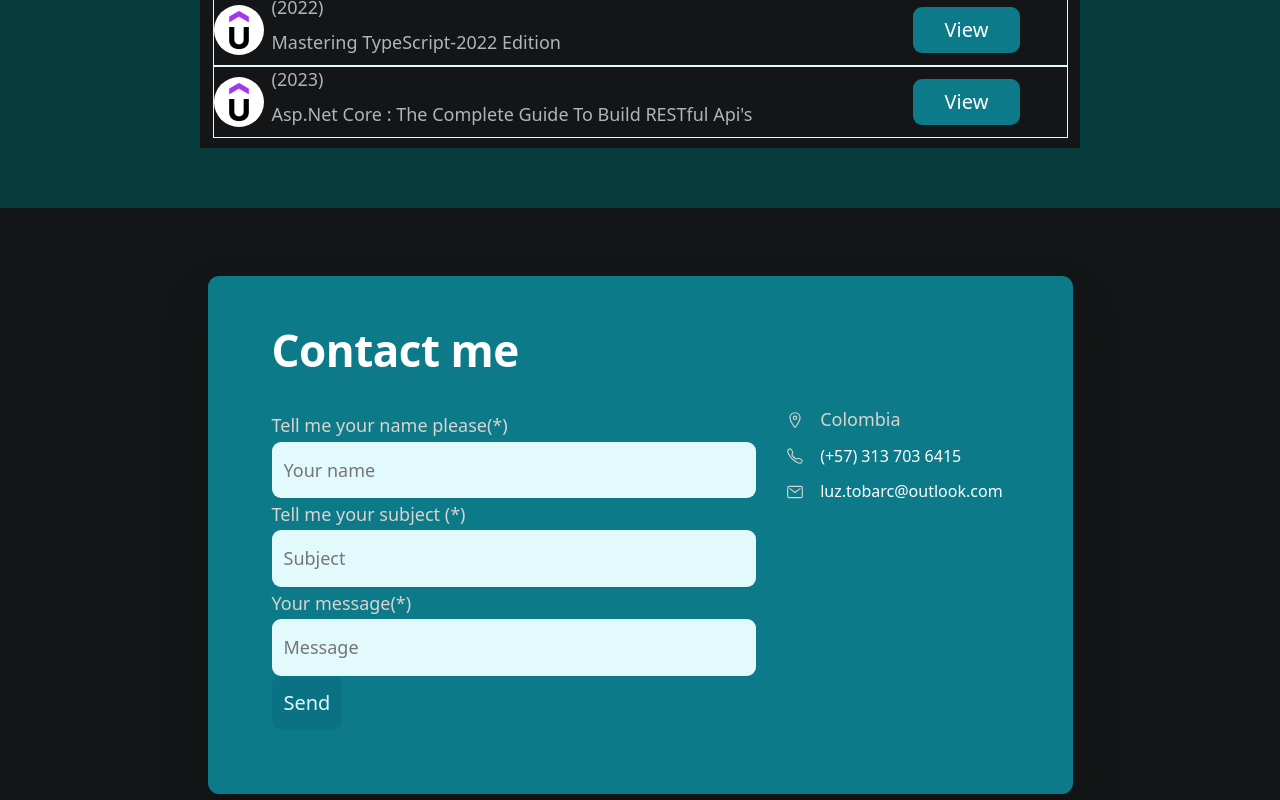
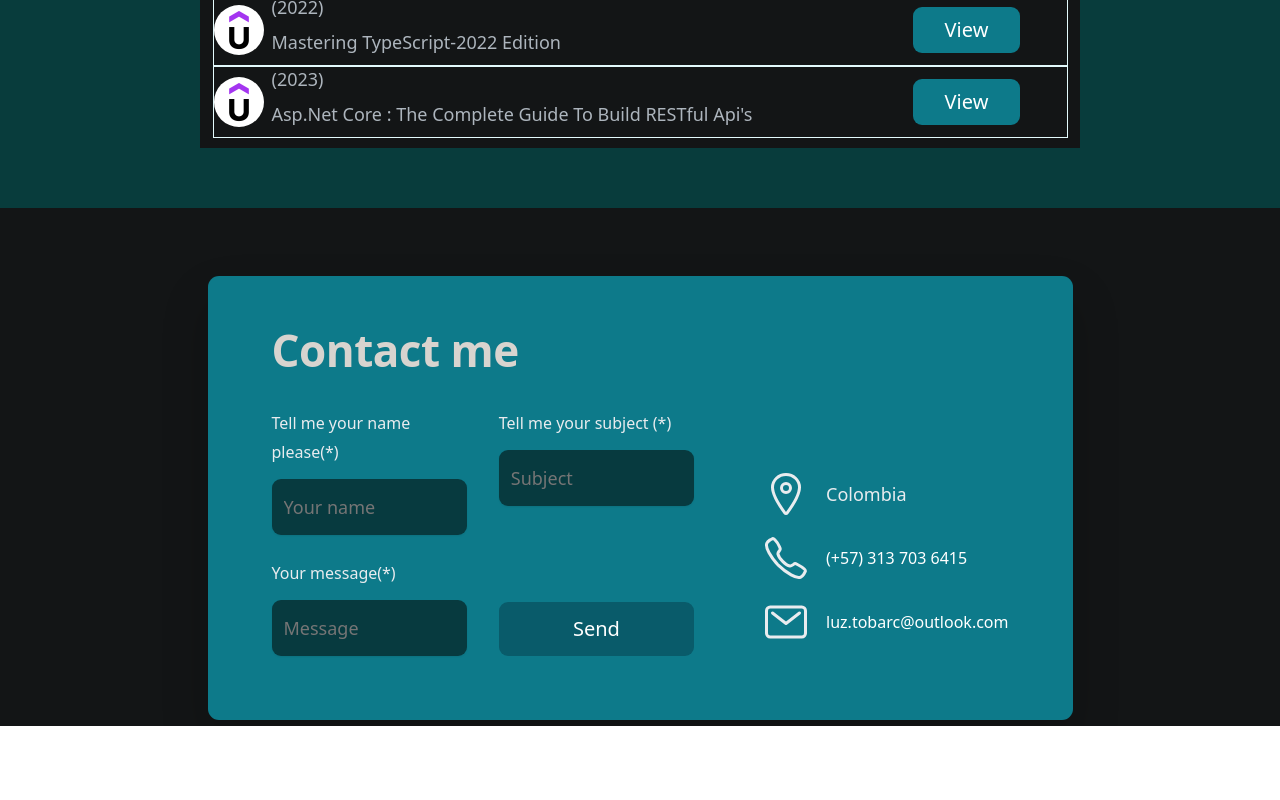
Before and after one commit to lizth93/curriculum-react, a React (Create React App) app: page / in a window 1280 px wide. Shown: the part 3248-4048 px from the top of the page. After the commit the page ends 3974 px from the top, so only its background shows below. Built offline with nearby package versions, Linux system fonts and the light colour scheme.

Commit message:
Additional styles are added

```diff
--- a/src/components/contact/component.tsx
+++ b/src/components/contact/component.tsx
@@ -17,19 +17,19 @@ export default function Contact(props: Props) {
             <address>
               <ul className="list-contact">
                 <li className="list-item">
-                  <IonIcon icon={locationOutline} />
+                  <IonIcon className="contact-icon" icon={locationOutline} />
                   <span>{contactInfo.country}</span>
                 </li>
 
                 <li className="list-item">
-                  <IonIcon icon={callOutline} />
+                  <IonIcon className="contact-icon" icon={callOutline} />
                   <a className="phone-link link" href="tel:3137036415">
                     {contactInfo.Tel}
                   </a>
                 </li>
 
                 <li className="list-item">
-                  <IonIcon icon={mailOutline} />
+                  <IonIcon className="contact-icon" icon={mailOutline} />
                   <a
                     className="contact-email link"
                     href="mailto:luz.tobarc@outlook.com"
--- a/src/components/contact/form.tsx
+++ b/src/components/contact/form.tsx
@@ -2,7 +2,12 @@ import Button from "components/button";
 
 export default function Form() {
   return (
-    <form name="contact" method="POST" data-netlify="true">
+    <form
+      className="contact-form"
+      name="contact"
+      method="POST"
+      data-netlify="true"
+    >
       <input type="hidden" name="form-name" value="contact" />
       <div>
         <label htmlFor="full-name">Tell me your name please(*)</label>
--- a/src/components/contact/index.ts
+++ b/src/components/contact/index.ts
@@ -2,7 +2,14 @@ import styled from "styled-components";
 import Contact from "./component";
 import {
   blackColor,
+  blueLight,
+  boxShadow,
+  boxShadowBtn,
   colorContactAndButtons,
+  darkPrincipalColor,
+  inputBackground,
+  textLightColor,
+  textWhiteColor,
 } from "components/helpers/constants";
 
 export default styled(Contact)`
@@ -16,13 +23,13 @@ export default styled(Contact)`
     font-weight: 400;
     font-size: 1.8rem;
     line-height: 1.8;
-    color: #d8d4cf;
+    color: ${textLightColor};
   }
 
-  .style-white {
-    color: #fff;
+  .grid {
+    row-gap: 6.2rem;
+    column-gap: 4.8rem;
   }
-
   .grid--2--cols {
     grid-template-columns: 2fr 1fr;
   }
@@ -41,33 +48,38 @@ export default styled(Contact)`
     }
   }
 
+  address {
+    margin-bottom: 0rem;
+    align-self: flex-end;
+  }
+
   input {
     width: 100%;
     padding: 1.2rem;
     font-size: 1.8rem;
     font-family: inherit;
     border: none;
-    background-color: #e3fafc;
+    background-color: ${inputBackground};
     border-radius: 9px;
-    box-shadow: 0 1px 2px rgba(0, 0, 0, 0.07);
-    color: #0b7285;
+    box-shadow: ${boxShadow};
+    color: ${blueLight};
   }
 
   .cta-form input::placeholder {
-    color: #0b7285;
+    color: ${blueLight};
   }
 
   .btn--form {
-    background-color: #0b7285;
-    color: #e3fafc;
+    background-color: ${darkPrincipalColor};
+    color: ${textWhiteColor};
     align-self: end;
     padding: 1.2rem;
 
     &:hover {
-      background-color: white;
-      color: #0b7285;
+      background-color: ${blackColor};
+      color: ${blueLight};
       transform: translateY(-0.3rem);
-      box-shadow: 0 0.5rem 1rem rgba(0, 0, 0, 0, 0.2);
+      box-shadow: ${boxShadowBtn};
     }
   }
 
@@ -86,16 +98,16 @@ export default styled(Contact)`
   .link:visited {
     text-decoration: none;
     font-size: 1.6rem;
-    color: #fff;
+    color: ${textWhiteColor};
     transition: all 0.3s;
   }
   .link:hover,
   .link:active {
-    color: #555;
+    color: ${blueLight};
   }
 
   .contact-icon {
-    fill: #333;
+    fill: ${textLightColor};
     height: 4.8rem;
     width: 4.8rem;
   }
--- a/src/components/helpers/constants.ts
+++ b/src/components/helpers/constants.ts
@@ -1,8 +1,13 @@
 export const principalColor = "rgb(8, 60, 60)";
 export const lightPricipalColor = "#008080";
+export const darkPrincipalColor = "rgb(9, 91, 106)";
 export const blackColor = "#131516";
 export const lessBlackColor = "#212529";
 export const textColor = "#adb5bd";
+export const textLightColor = "#e9ecef";
 export const textWhiteColor = "#fff";
-export const btnLearnMore = "rgb(101, 223, 243)";
+export const blueLight = "rgb(101, 223, 243)";
 export const colorContactAndButtons = "rgb(13, 122, 138)";
+export const inputBackground = "rgb(7, 58, 63)";
+export const boxShadow = "0 1px 2px rgba(0, 0, 0, 0.07)";
+export const boxShadowBtn = "0 0.5rem 1rem rgba(0, 0, 0, 0, 0.2)";
--- a/src/components/hero/index.ts
+++ b/src/components/hero/index.ts
@@ -1,5 +1,5 @@
 import {
-  btnLearnMore,
+  blueLight,
   principalColor,
   textColor,
 } from "components/helpers/constants";
@@ -63,7 +63,7 @@ export default styled(HeroSection)`
   }
 
   .btn-learn {
-    color: ${btnLearnMore};
+    color: ${blueLight};
 
     &:hover {
       transform: translateY(-0.3rem);
```
